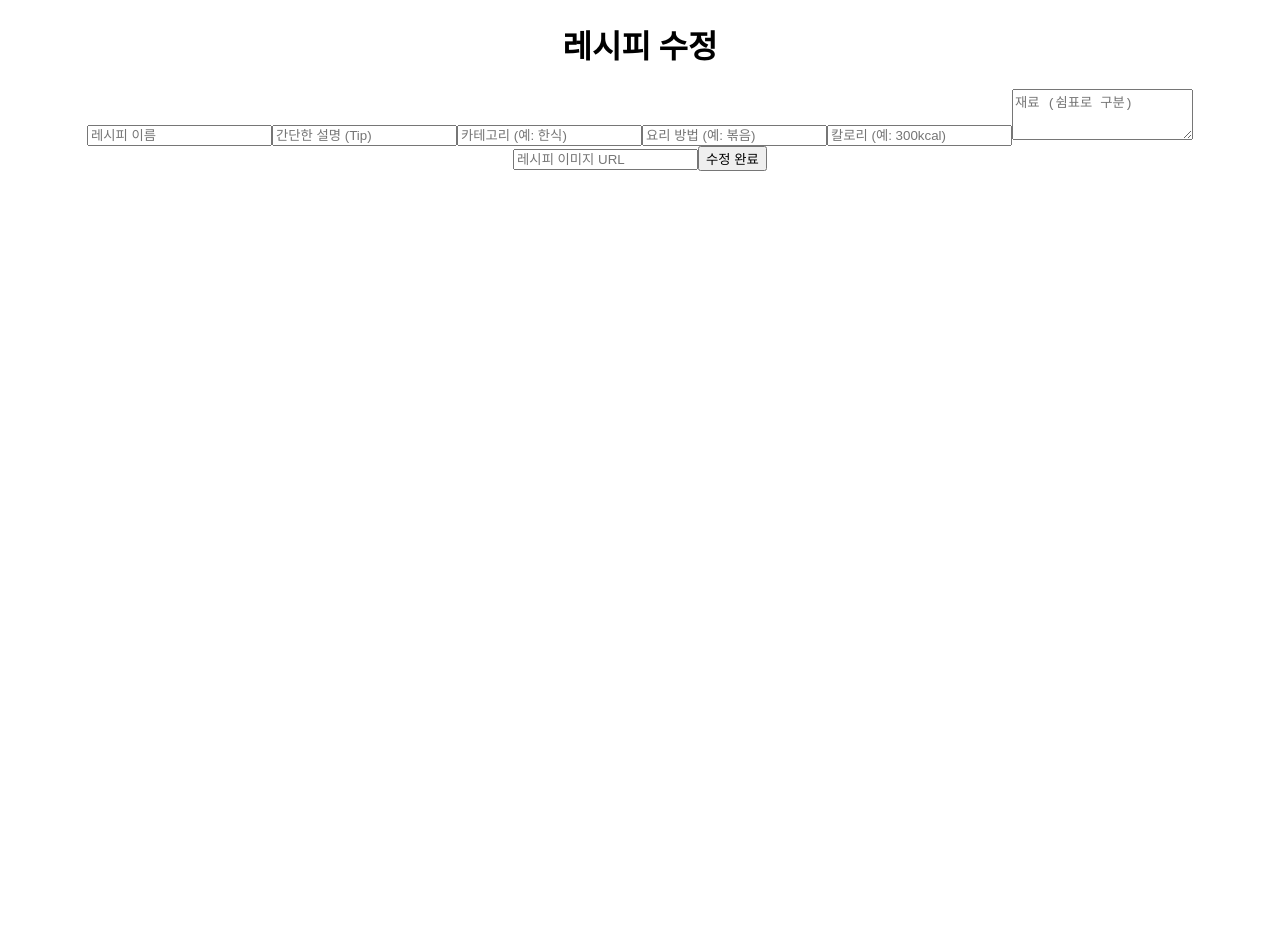
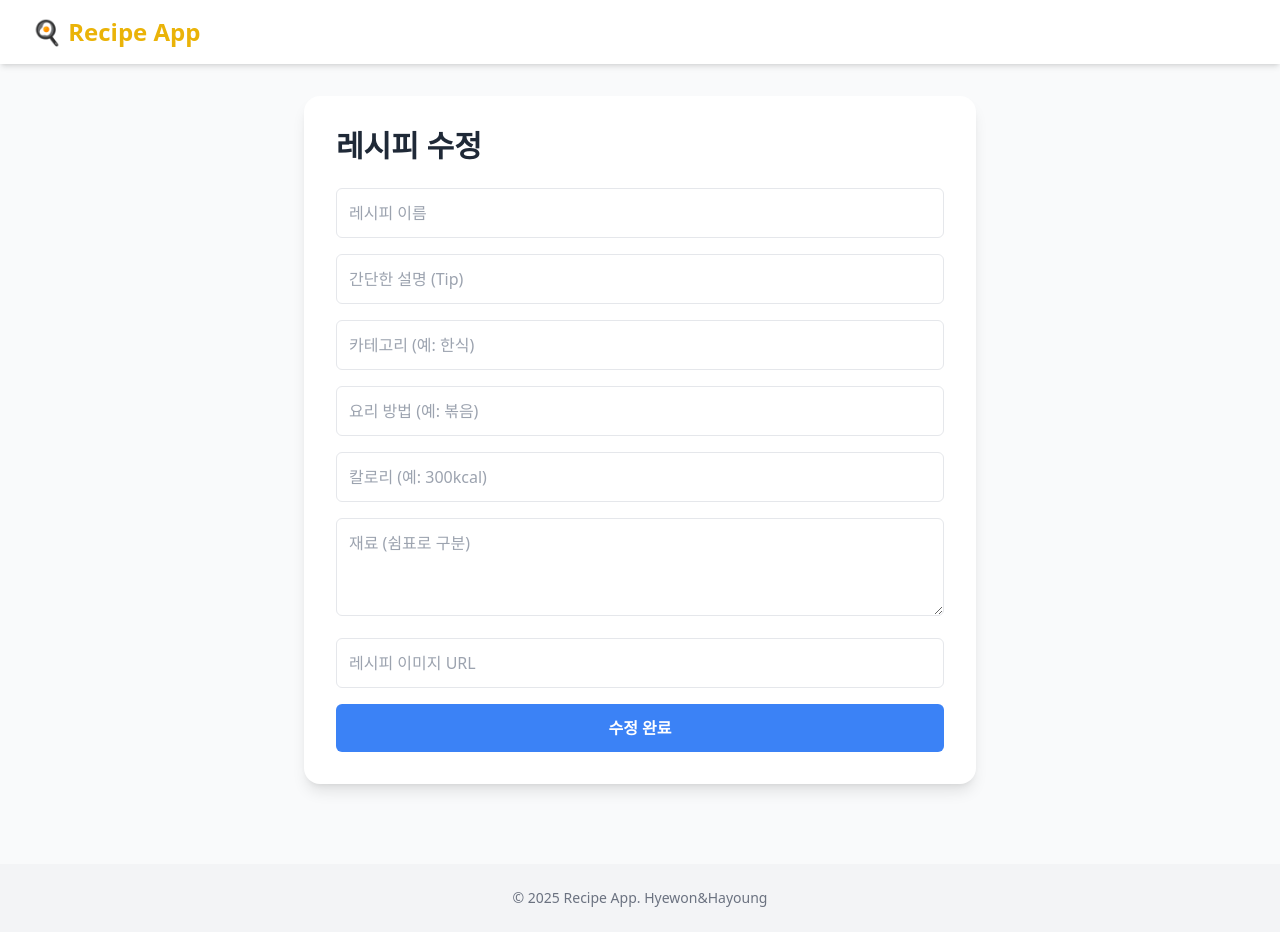
Before and after one commit to hayoung2609/OSS_TeamProject_Netlify, a React (Create React App) app: page /recipe/1/edit in a window 1280 px wide. Before the commit the page ends 800 px from the top, so only its background shows below. Built offline with nearby package versions, Linux system fonts and the light colour scheme; no server answers.

Commit message:
apply tailwindcss

```diff
--- /dev/null
+++ b/postcss.config.js
@@ -0,0 +1,6 @@
+module.exports = {
+  plugins: {
+    tailwindcss: {},
+    autoprefixer: {},
+  },
+}
--- a/src/App.js
+++ b/src/App.js
@@ -2,15 +2,19 @@
 import React from 'react';
 import { BrowserRouter } from 'react-router-dom';
 import AppRouter from './router/Router';
+import Header from './components/header';
+import Footer from './components/footer';
 import './App.css';
 
 function App() {
   return (
     <BrowserRouter>
-      <div className="App">
-        <div className="container mx-auto p-4">
+      <div className="flex flex-col min-h-screen bg-gray-50">
+        <Header />
+        <main className="flex-grow container mx-auto p-4 sm:p-8">
           <AppRouter />
-        </div>
+        </main>
+        <Footer />
       </div>
     </BrowserRouter>
   );
--- a/src/components/RecipeCard.js
+++ b/src/components/RecipeCard.js
@@ -1,21 +1,21 @@
+// src/components/RecipeCard.js
 import React from 'react';
 
 const RecipeCard = ({ recipe, onClick }) => {
     return (
         <div
-            className="bg-white rounded-lg shadow-md overflow-hidden cursor-pointer transform hover:-translate-y-1 transition-transform duration-300"
+            className="bg-white rounded-xl shadow-md overflow-hidden hover:shadow-xl transition-shadow duration-300 cursor-pointer"
             onClick={onClick}
         >
-            <img src={recipe.recipeImage} alt={recipe.recipeName} className="w-full h-48 object-cover"
-                 onError={(e) => { e.target.onerror = null; e.target.src='https://placehold.co/600x400/F7F7F7/CCC?text=Image\nNot\nFound' }}
+            <img
+                src={recipe.recipeImage}
+                alt={recipe.recipeName}
+                className="w-full h-48 object-cover"
+                onError={(e) => { e.target.onerror = null; e.target.src='https://placehold.co/600x400/F7F7F7/CCC?text=Image\\nNot\\nFound' }}
             />
             <div className="p-4">
-                <h3 className="text-lg font-semibold text-gray-800">{recipe.recipeName}</h3>
-                <p className="text-sm text-gray-600 mt-1">{recipe.category}</p>
-                <div className="flex justify-between text-xs text-gray-500 mt-2">
-                    <span>{recipe.cookingMethod}</span>
-                    <span>{recipe.calorie} kcal</span>
-                </div>
+                <h3 className="font-bold text-lg truncate text-gray-800">{recipe.recipeName}</h3>
+                <p className="text-sm text-gray-500 mt-1">{recipe.category} | {recipe.cookingMethod}</p>
             </div>
         </div>
     );
--- a/src/components/footer.js
+++ b/src/components/footer.js
@@ -1,15 +1,10 @@
+// src/components/footer.js
 import React from "react";
 
 export default function Footer() {
     return (
-        <footer style={{
-            textAlign: 'center',
-            padding: '20px',
-            backgroundColor: '#F8F8F8',
-            borderTop: '1px solid #ddd',
-            marginTop: '50px'
-        }}>
-            <p>© 2025 Recipe App. Hyewon&Hayoung</p>
+        <footer className="bg-gray-100 text-center py-6 mt-12">
+            <p className="text-gray-500 text-sm">© 2025 Recipe App. Hyewon&Hayoung</p>
         </footer>
     );
 }
--- a/src/components/header.js
+++ b/src/components/header.js
@@ -1,16 +1,15 @@
+// src/components/header.js
 import React from "react";
+import { Link } from 'react-router-dom';
 
 export default function Header() {
     return(
-        <header style={{
-            backgroundColor: '#F8F8F8',
-            padding: '15px 30px',
-            display: 'flex',
-            justifyContent: 'space-between',
-            alignItems: 'center'
-            }}>
-        <h2>Recipe App</h2>
-
+        <header className="bg-white shadow-md">
+            <div className="container mx-auto px-4 sm:px-8 py-4 flex justify-between items-center">
+                <Link to="/" className="text-2xl font-bold text-yellow-500">
+                   🍳 Recipe App
+                </Link>
+            </div>
         </header>
     )
 }
--- a/src/index.css
+++ b/src/index.css
@@ -1,13 +1,3 @@
-body {
-  margin: 0;
-  font-family: -apple-system, BlinkMacSystemFont, 'Segoe UI', 'Roboto', 'Oxygen',
-    'Ubuntu', 'Cantarell', 'Fira Sans', 'Droid Sans', 'Helvetica Neue',
-    sans-serif;
-  -webkit-font-smoothing: antialiased;
-  -moz-osx-font-smoothing: grayscale;
-}
-
-code {
-  font-family: source-code-pro, Menlo, Monaco, Consolas, 'Courier New',
-    monospace;
-}
+@tailwind base;
+@tailwind components;
+@tailwind utilities;
--- a/src/pages/HomePage.js
+++ b/src/pages/HomePage.js
@@ -1,9 +1,43 @@
 // src/pages/HomePage.js
 import React, { useState, useEffect, useCallback } from 'react';
 import { useNavigate } from 'react-router-dom';
-import RandomRecipe from '../components/RandomRecipe';
-import RecipeCard from '../components/RecipeCard';
 import axios from 'axios';
+import RecipeCard from '../components/RecipeCard'; // RecipeCard 컴포넌트를 사용합니다.
+
+// 오늘의 추천 레시피를 위한 별도 컴포넌트
+const RandomRecipe = ({ recipe, onClick }) => {
+    if (!recipe) return null;
+
+    return (
+        <div
+            className="bg-white rounded-2xl shadow-lg p-6 mb-8 transition-transform duration-500 hover:scale-105 cursor-pointer"
+            onClick={onClick}
+        >
+            <h2 className="text-2xl font-bold text-center mb-6 text-yellow-500">✨ 오늘의 추천 레시피 ✨</h2>
+            <div className="flex flex-col md:flex-row gap-6 items-center">
+                <img
+                    src={recipe.recipeImage}
+                    alt={recipe.recipeName}
+                    className="w-full md:w-1/3 h-auto object-cover rounded-lg shadow-md"
+                    onError={(e) => { e.target.onerror = null; e.target.src='https://placehold.co/400x300/F7F7F7/CCC?text=Image\\nNot\\nFound' }}
+                />
+                <div className="flex-1">
+                    <h3 className="text-3xl font-bold text-gray-800">{recipe.recipeName}</h3>
+                    <div className="flex items-center gap-4 my-3 text-gray-600 flex-wrap">
+                        <span className="bg-yellow-100 text-yellow-800 text-sm font-medium px-2.5 py-0.5 rounded-full">{recipe.category}</span>
+                        <span className="bg-green-100 text-green-800 text-sm font-medium px-2.5 py-0.5 rounded-full">{recipe.cookingMethod}</span>
+                        <span className="bg-blue-100 text-blue-800 text-sm font-medium px-2.5 py-0.5 rounded-full">{recipe.calorie} kcal</span>
+                    </div>
+                    <p className="text-gray-700 mt-2 mb-1 font-semibold">📋 재료</p>
+                    <p className="text-gray-600 text-sm mb-4">{recipe.ingredients}</p>
+                    <p className="text-gray-700 mt-2 mb-1 font-semibold">💡 Tip!</p>
+                    <p className="text-gray-600 text-sm">{recipe.tip}</p>
+                </div>
+            </div>
+        </div>
+    );
+};
+
 
 function HomePage() {
     const [recipes, setRecipes] = useState([]);
@@ -17,9 +51,7 @@ function HomePage() {
             try {
                 const apiUrl = process.env.REACT_APP_API_URL;
                 const response = await axios.get(apiUrl);
-
                 setRecipes(response.data);
-
                 if (response.data.length > 0) {
                     setRandomRecipe(response.data[Math.floor(Math.random() * response.data.length)]);
                 }
@@ -54,10 +86,15 @@ function HomePage() {
     }
 
     return (
-        <>
+        <div className="max-w-4xl mx-auto">
+            <header className="text-center mb-10">
+                <h1 className="text-4xl sm:text-5xl font-bold text-gray-800">오늘 뭐 먹지?</h1>
+                <p className="text-gray-500 mt-2">버튼을 눌러 오늘의 특별한 레시피를 추천받아보세요!</p>
+            </header>
+
             {randomRecipe && <RandomRecipe recipe={randomRecipe} onClick={() => handleCardClick(randomRecipe.id)} />}
 
-            <div className="text-center mb-8 flex justify-center items-center gap-4">
+            <div className="text-center my-8 flex justify-center items-center gap-4">
                 <button
                     onClick={recommendRandomRecipe}
                     className="bg-yellow-500 text-white font-bold py-3 px-8 rounded-full shadow-lg hover:bg-yellow-600 transition-all duration-300 transform hover:-translate-y-1">
@@ -78,7 +115,7 @@ function HomePage() {
                     ))}
                 </div>
             </div>
-        </>
+        </div>
     );
 }
 
--- /dev/null
+++ b/tailwind.config.js
@@ -0,0 +1,10 @@
+/** @type {import('tailwindcss').Config} */
+module.exports = {
+  content: [
+    "./src/**/*.{js,jsx,ts,tsx}",
+  ],
+  theme: {
+    extend: {},
+  },
+  plugins: [],
+}
```
Also changed, not shown: package.json (+6 -1 lines), 1 other file (tests, documents, lock files or other folders).
